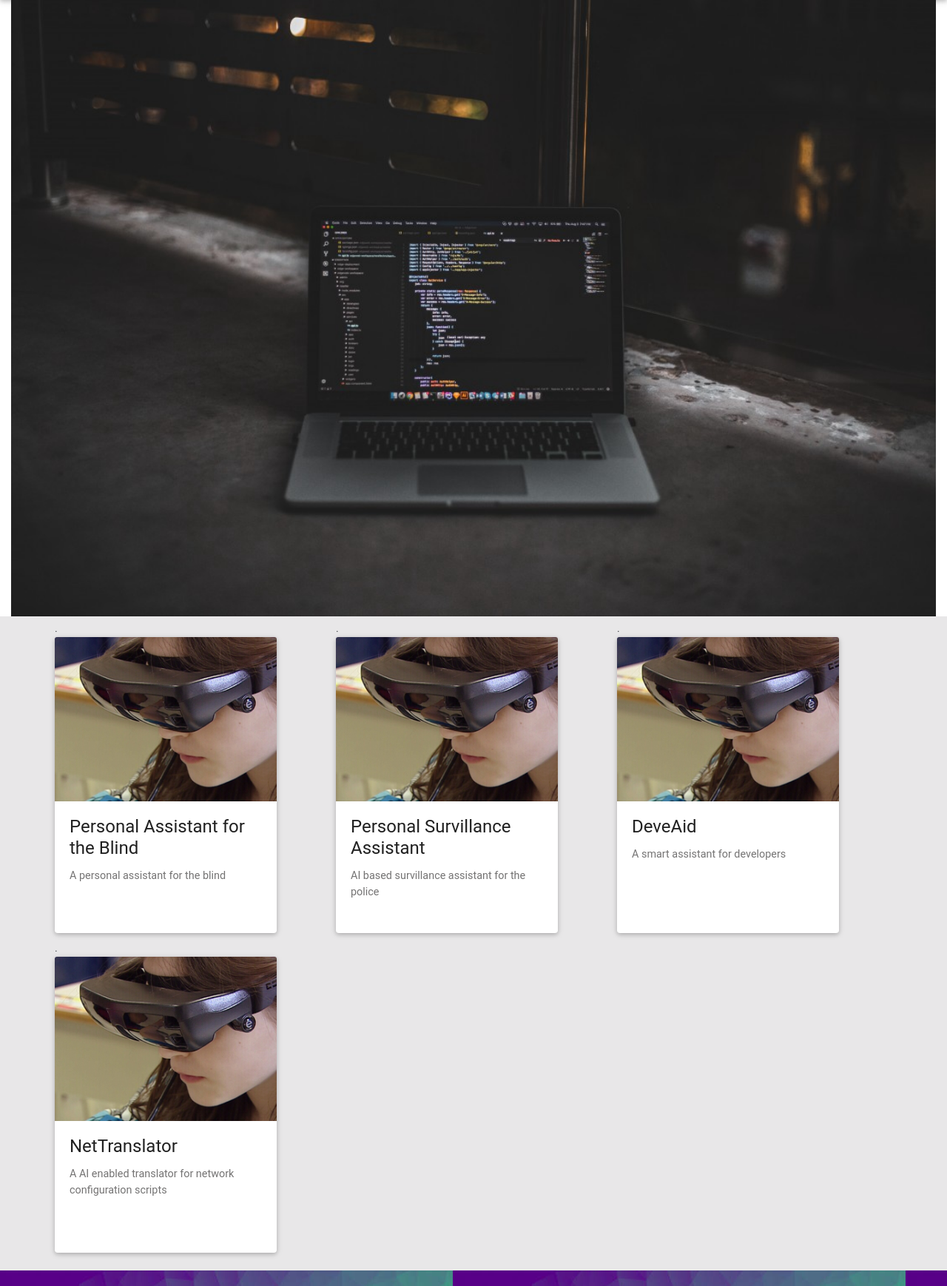
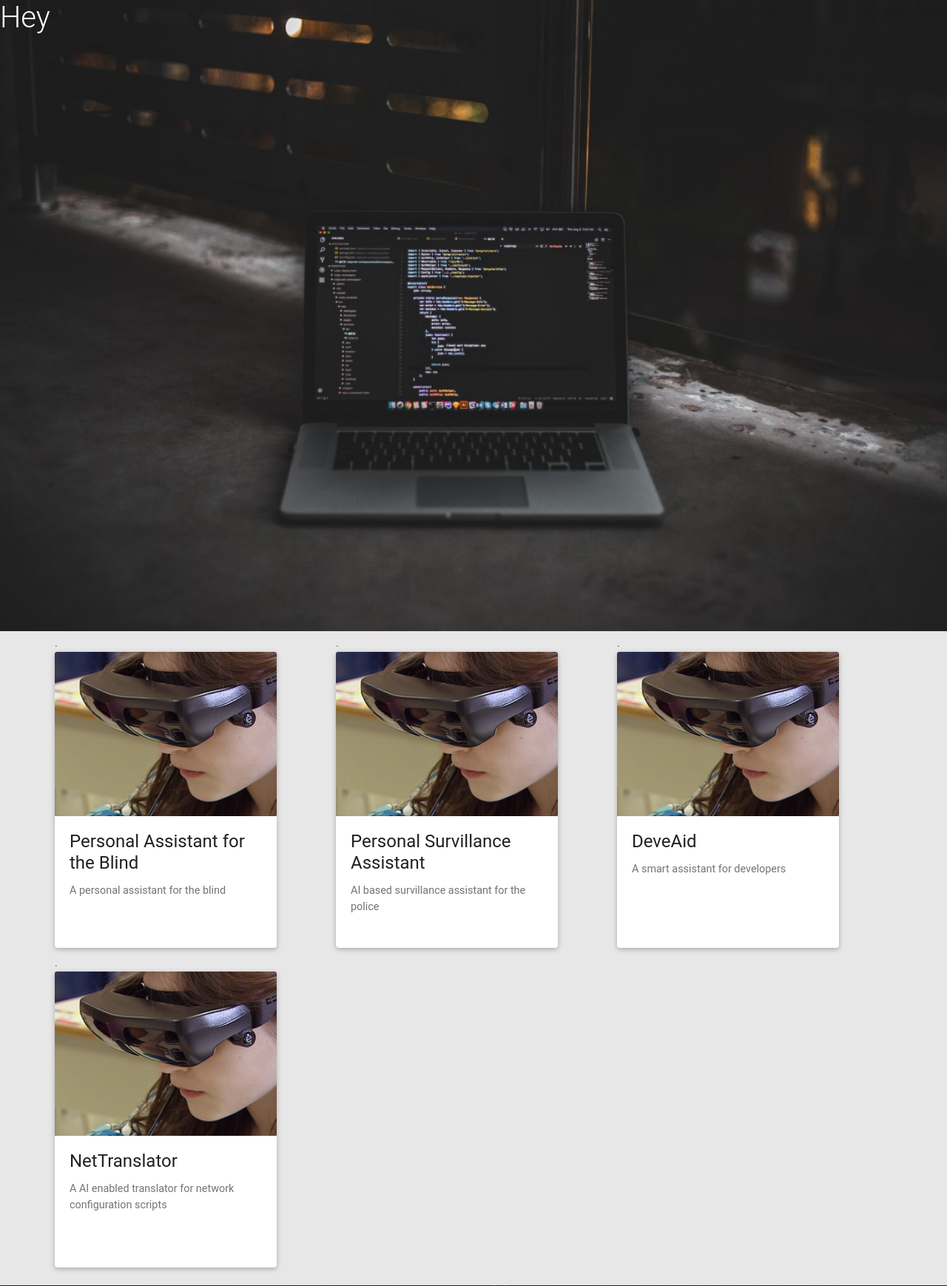
Before and after one commit to harshpv07/Portfolio, a Django app: page / in a window 1280 px wide. Shown: the part 56-1794 px from the top of the page at 74% size. Run offline with Django 4.2, Linux system fonts and the light colour scheme; data comes from the database, SQL or seed files in the repository; some libraries are stand-ins or nearby versions.

Commit message:
Added text to image

```diff
--- a/mysite/core/static/css/landing_page.css
+++ /dev/null
@@ -1,5 +0,0 @@
-.text_landing_page {
-    position: absolute;
-    top: 8px;
-    left: 16px;
-  }
--- a/mysite/core/templates/core/index.html
+++ b/mysite/core/templates/core/index.html
@@ -15,13 +15,23 @@
 
 
 <!-- Introduction section -->
-<div class="section">
-  <div class = "container-fluid">
-    <img src = "{% static '/images/landing_page.jpeg' %}" style = "width: 100%; position : relative;" />
+<!-- <div class="section-landing">
+  <div class = "container-fluid p-0" style = "width : 100%; position : relative;">
+    <img src = "{% static '/images/landing_page.jpeg' %}" style = "width: 100%; " />
   </div>
-</div>
+</div> -->
 
+<section>
+  <div class = "container-fluid"  style = "position : relative">
+    <div class="row">
+      <div class="col-12 p-0 m-0">
+        <h1 style = "padding-right : 50px; padding-bottom : 50px; color : white ; position : absolute; "> Hey </h1>
+        <img src = "{% static '/images/landing_page.jpeg' %}" style = "width: 100%;" />
 
+      </div>
+    </div>
+  </div>
+</section>
 
 
 <!-- Project Section -->
@@ -46,7 +56,7 @@
 
 
 <!-- Tech stack Section -->
-<div class="section" id = "techstack" style="background-image: url('{% static '/images/stack_background.jpg' %}');">
+<div class="section" id = "techstack" style="background-image: url('{% static '/images/landing_page.jpeg' %}'); width : 100%;">
   <div class="container" style="padding-top : 20px ; padding-bottom : 20px">
     <div class="row">
       {% for flag in flags %}
```
